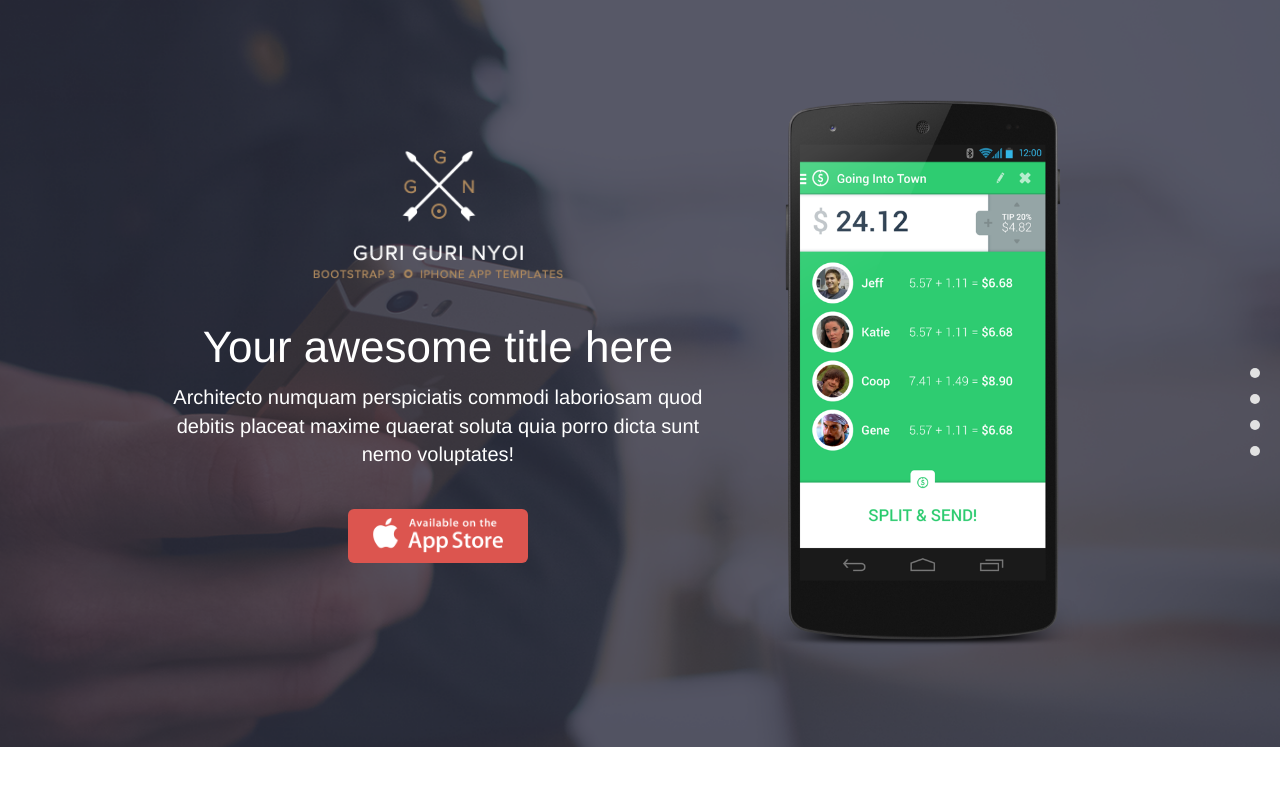
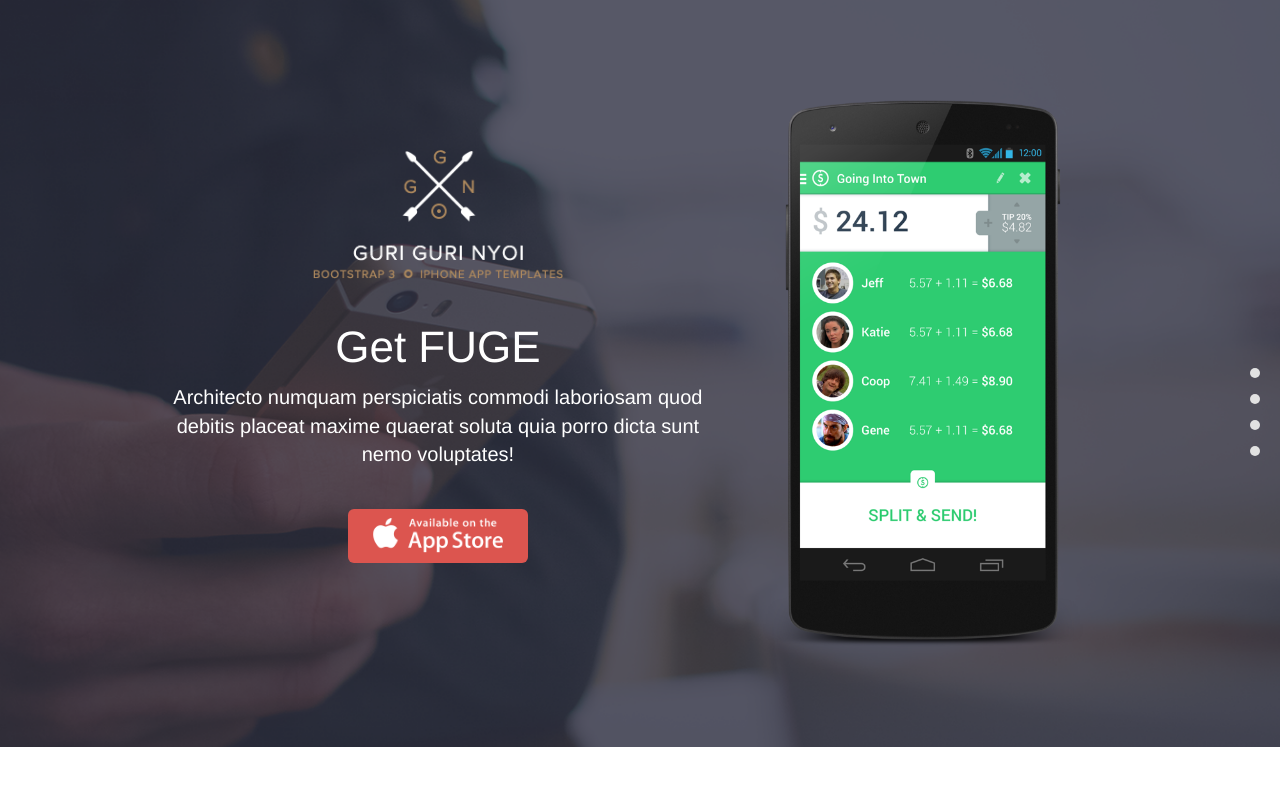
Before and after one commit to ClamAndKhan/FugeServer, a website: page website/index.html in a window 1280 px wide. Shown: the top 800 px of the page. Drawn offline with Linux system fonts and the light colour scheme.

Commit message:
changed some text

```diff
--- a/website/index.html
+++ b/website/index.html
@@ -69,7 +69,7 @@
             </figure> <!-- /.text-center -->
 
             <!-- Title -->
-            <h1>Your awesome title here</h1>
+            <h1>Get FUGE</h1>
 
             <!-- Sub title -->
             <p>Architecto numquam perspiciatis commodi laboriosam quod debitis placeat maxime quaerat soluta quia porro dicta sunt nemo voluptates!</p>
```
